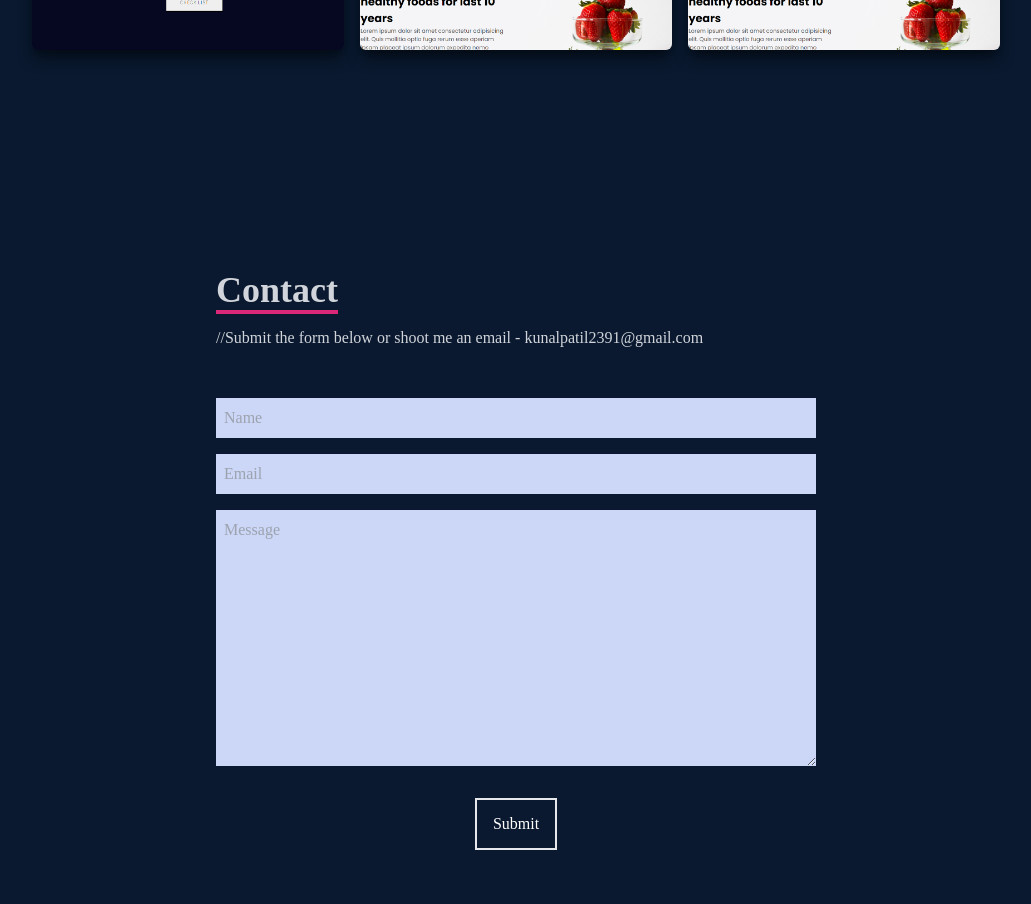
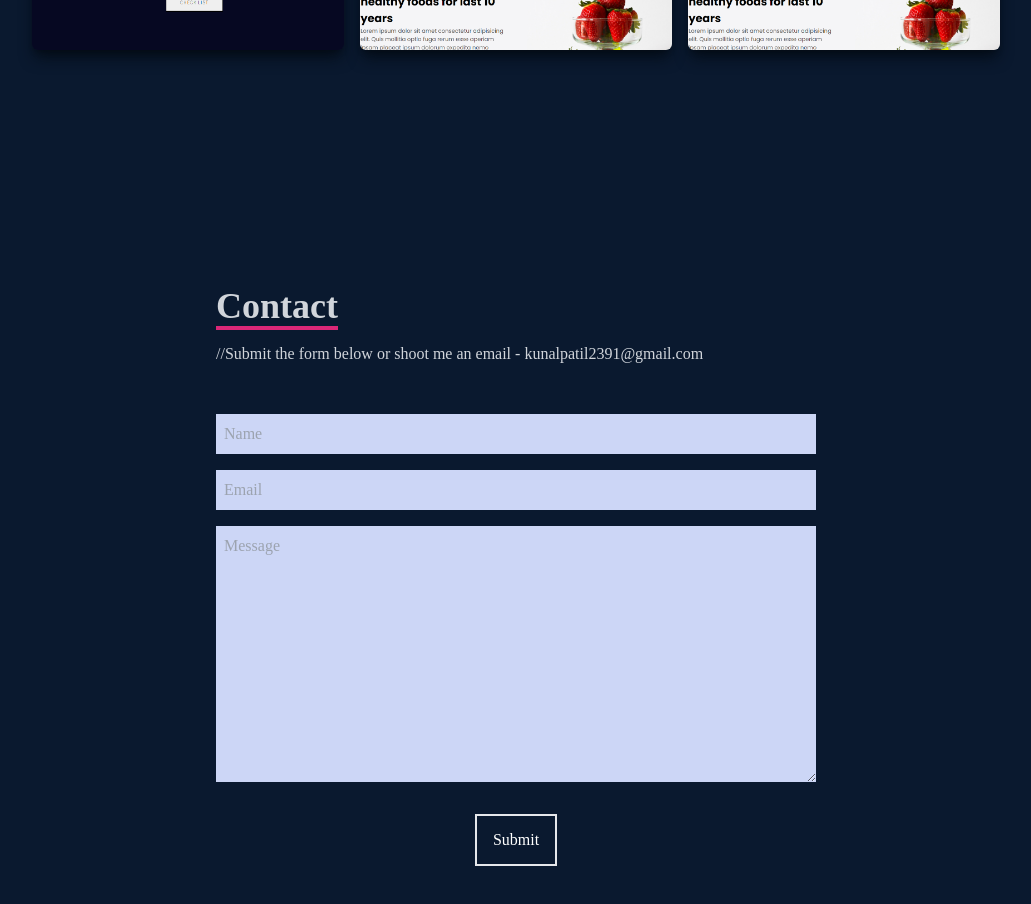
Before and after one commit to kunalpatil239/Portfolio, a React (Create React App) app: page / in a window 1280 px wide. Shown: the part 3080-3984 px from the top of the page, without its empty margins (124-1155 px from the left). Built offline with nearby package versions, Linux system fonts and the light colour scheme.

Commit message:
changed contact css

```diff
--- a/src/components/Contact.jsx
+++ b/src/components/Contact.jsx
@@ -7,7 +7,7 @@ const Contact = () => {
     <>
       <div
         name="contact"
-        className="pt-[8rem]  w-full h-screen bg-[#0a192f] flex justify-center items-center p-4"
+        className="pt-[10rem]  w-full h-screen bg-[#0a192f] flex justify-center items-center p-4"
       >
         <form
           method="POST"
@@ -47,7 +47,7 @@ const Contact = () => {
         </form>
       </div>
       {/* footer */}
-      <div className="footer w-full pt-[4rem] pb-[2.5rem] bg-[#0a192f] flex justify-center items-center text-gray-300">
+      <div className="footer w-full pt-[6rem] pb-[2.5rem] bg-[#0a192f] flex justify-center items-center text-gray-300">
         <div className="flex flex-col justify-center items-center">
           <p>Connect on Social Media</p>
           <div className="flex justfy-center mt-4">
```
